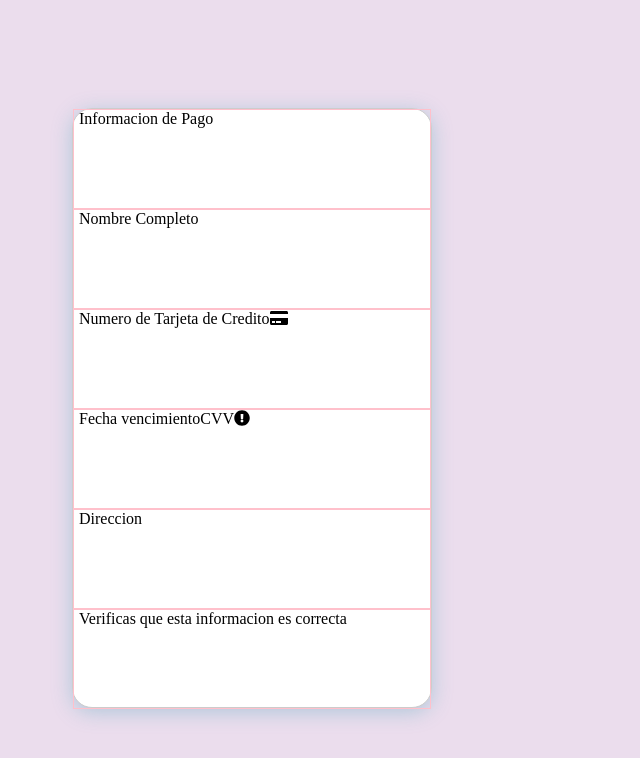
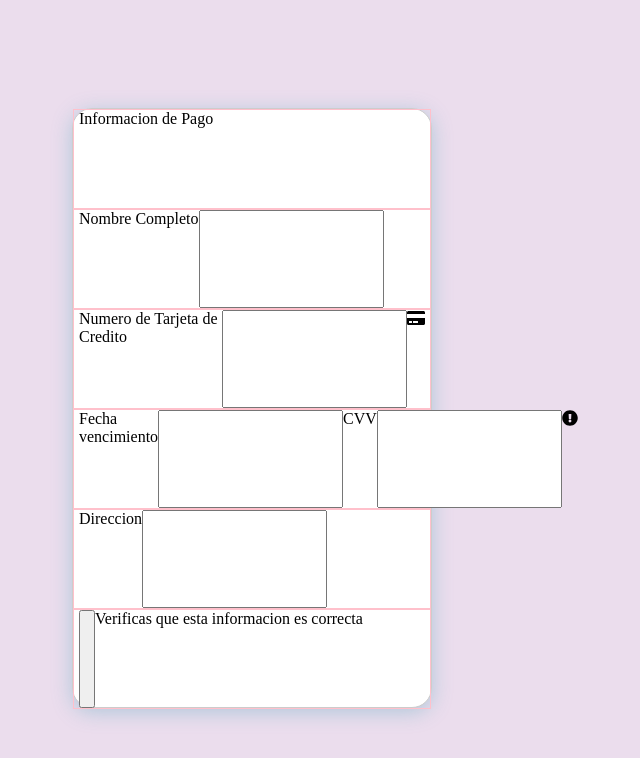
Before and after one commit to victortyau/pay-form, an Angular app: page / in a window 1280 px wide. Shown: the top 758 px of the page, without its empty margins (388-1028 px from the left). Built offline with nearby package versions, Linux system fonts and the light colour scheme.

Commit message:
working on add fields to pay form

```diff
--- a/src/app/app.component.html
+++ b/src/app/app.component.html
@@ -5,20 +5,26 @@
     </div>
     <div class="input-box">
       <span>Nombre Completo</span>
+      <input type="text" name="" id="" />
     </div>
     <div class="input-box">
       <span>Numero de Tarjeta de Credito</span>
+      <input type="text" name="" id="" />
       <fa-icon [icon]="faCreditCard"></fa-icon>
     </div>
     <div class="input-box">
       <span>Fecha vencimiento</span>
+      <input type="text" name="" id="" />
       <span>CVV</span>
+      <input type="text" name="" id="" />
       <fa-icon [icon]="faExclamationCircle"></fa-icon>
     </div>
     <div class="input-box">
       <span>Direccion</span>
+      <input type="text" name="" id="" />
     </div>
     <div class="input-box">
+      <input type="button" name="" id="" />
       <span>Verificas que esta informacion es correcta</span>
     </div>
   </div>
```
